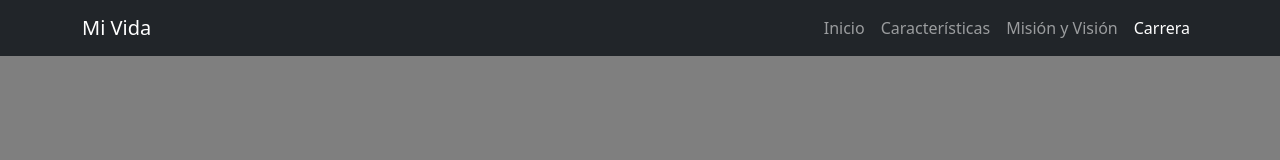
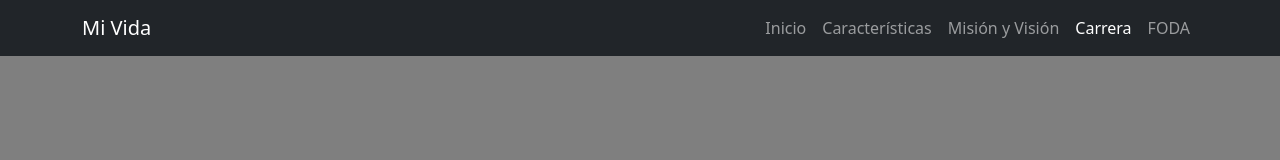
Before and after one commit to DiegoBajxac777/pagina_diego, a plain HTML site: page carrera.html in a window 1280 px wide. Shown: the top 160 px of the page. Drawn offline with nearby package versions, Linux system fonts and the light colour scheme.

Commit message:
Update carrera.html

```diff
--- a/carrera.html
+++ b/carrera.html
@@ -50,6 +50,7 @@
           <li class="nav-item"><a class="nav-link" href="carac.html">Características</a></li>
           <li class="nav-item"><a class="nav-link" href="mision_vision.html">Misión y Visión</a></li>
           <li class="nav-item"><a class="nav-link active" aria-current="page" href="carrera.html">Carrera</a></li>
+            <li class="nav-item"><a class="nav-link" href="foda.html">FODA</a></li>
         </ul>
       </div>
     </div>
```
